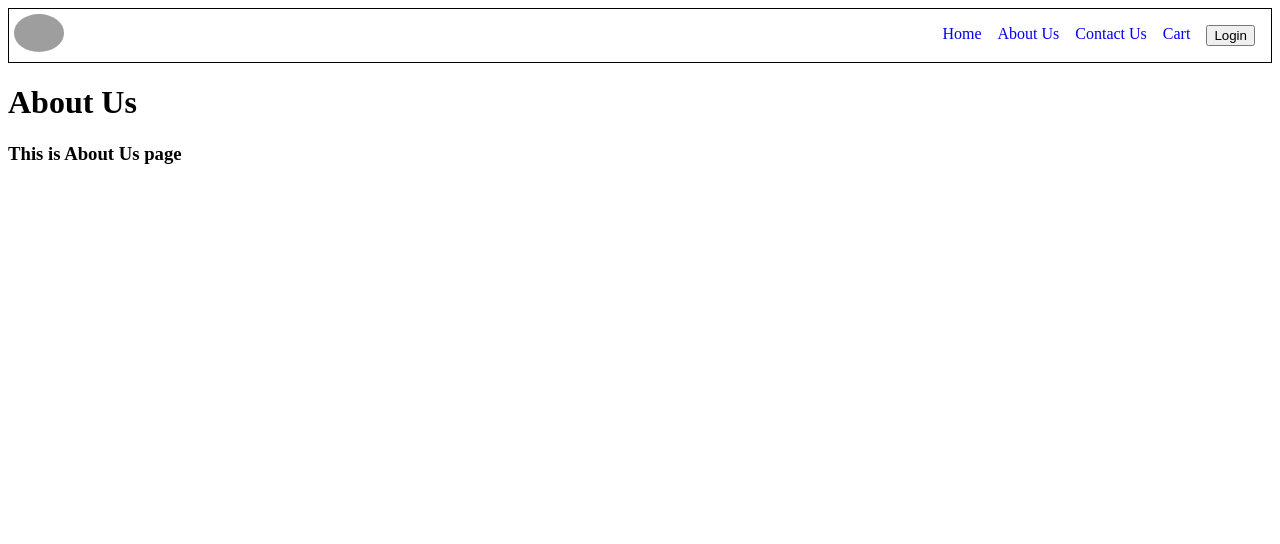
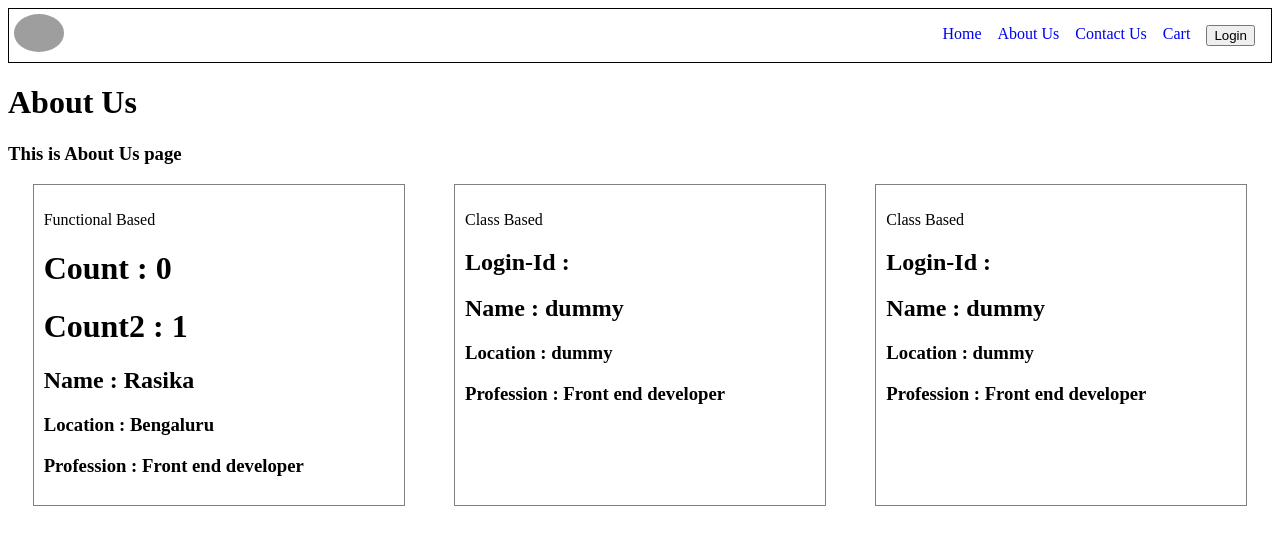
Before and after one commit to rasika-khapate/Namaste-React, a React (Vite) app: page /about in a window 1280 px wide. Shown: the top 544 px of the page. Built offline with nearby package versions, Linux system fonts and the light colour scheme; no server answers; grey boxes are pictures that could not be loaded.

Commit message:
Completed Episode 8 - Lets get classy

```diff
--- a/index.css
+++ b/index.css
@@ -31,7 +31,7 @@ li > a {
   width: 200px;
   height: 400px;
   padding: 5px;
-  margin: 3px auto;
+  margin: 16px
 }
 
 .res-card:hover {
@@ -61,3 +61,14 @@ h4 > span {
   margin: 3px auto;
   padding: 5px;
 }
+
+.user-card{
+  border: 1px solid gray;
+  width: 350px;
+  padding: 10px;
+}
+
+#about-us-sub-components{
+  display: flex;
+  justify-content: space-around;
+}
--- /dev/null
+++ b/src/components/About.js
@@ -0,0 +1,49 @@
+import UserFunctional from "./UserFunctional";
+import UserClass from "./UserClass";
+import React, { Component } from "react";
+
+class About extends Component {
+  constructor(props) {
+    console.log("Parent Constructor");
+    super(props);
+  }
+
+  componentDidMount() {
+    console.log("Parent ComponentDidMount");
+  }
+
+  componentWillUnmount() {
+    console.log("Parent Component will unmount");
+  }
+
+  render() {
+    console.log("Parent Render");
+    return (
+      <>
+        <h1>About Us</h1>
+        <h3>This is About Us page</h3>
+        <div id="about-us-sub-components">
+          <UserFunctional />
+          <UserClass name={"Rasika class"} />
+          <UserClass name={"Suhasini class"} />
+          {/* <UserClass name={"Tushar class"} /> */}
+        </div>
+      </>
+    );
+  }
+}
+
+// const About = () => {
+//   return (
+//     <>
+//       <h1>About Us</h1>
+//       <h3>This is About Us page</h3>
+//       <div id="about-us-sub-components">
+//       <UserFunctional />
+//       <UserClass name={"Rasika class"} />
+//       </div>
+//     </>
+//   );
+// };
+
+export default About;
--- a/src/components/About.jsx
+++ /dev/null
@@ -1,10 +0,0 @@
-const About = () => {
-    return <>
-
-
-    <h1>About Us</h1>
-    <h3>This is About Us page</h3>
-    </>
-}
-
-export default About
--- /dev/null
+++ b/src/components/UserClass.jsx
@@ -0,0 +1,51 @@
+import React from "react";
+
+class UserClass extends React.Component {
+  constructor(props) {
+    super(props);
+    console.log(this.props.name + ": => Child Constructor");
+    this.state = {
+      userInfo: {
+        name: "dummy",
+        location: "dummy",
+        // login: "dummy",
+      },
+    };
+  }
+
+  async componentDidMount() {
+    console.log(this.props.name + ": => Child ComponentDidMount");
+    const data = await fetch("https://api.github.com/users/rasika-khapate");
+    const json = await data.json();
+
+    this.setState({
+      userInfo: json,
+    });
+  }
+
+  componentDidUpdate() {
+    console.log(this.props.name + "Child Component Did update");
+  }
+
+componentWillUnmount(){
+  console.log(this.props.name + "Child Component will unmount");
+}
+
+  render() {
+    console.log(this.props.name + ": => Child Render");
+
+    const { login, name, location } = this.state.userInfo;
+
+    return (
+      <div className="user-card">
+        <p>Class Based</p>
+        <h2>Login-Id : {login}</h2>
+        <h2>Name : {name} </h2>
+        <h3>Location : {location}</h3>
+        <h3>Profession : Front end developer</h3>
+      </div>
+    );
+  }
+}
+
+export default UserClass;
--- /dev/null
+++ b/src/components/UserFunctional.jsx
@@ -0,0 +1,22 @@
+import { useState } from "react";
+
+const UserFunctional = () => {
+
+  const [count] = useState(0)
+  const [count2] = useState(1)
+  return (
+
+    <>
+      <div className="user-card">
+        <p>Functional Based</p>
+        <h1>Count : {count}</h1>
+         <h1>Count2 : {count2}</h1>
+        <h2>Name : Rasika</h2>
+        <h3>Location : Bengaluru</h3>
+        <h3>Profession : Front end developer</h3>
+      </div>
+    </>
+  );
+};
+
+export default UserFunctional;
```
Also changed, not shown: image.png (added), 1 other file (tests, documents, lock files or other folders).
